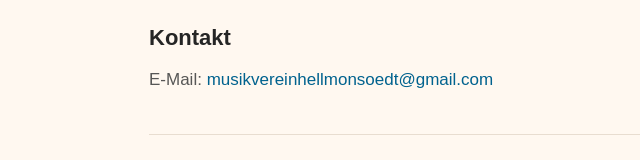
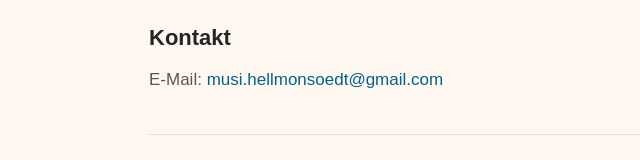
Before and after one commit to alinanie/musikverein, a Next.js app: page /impressum in a window 1280 px wide. Shown: the part 567-727 px from the top of the page, without its empty margins (131-771 px from the left). Built offline with nearby package versions, Linux system fonts and the light colour scheme; a web font is replaced by a local one.

Commit message:
Ändere Kontakt-E-Mail im Impressum
- Alte E-Mail: musikvereinhellmonsoedt@gmail.com
- Neue E-Mail: musi.hellmonsoedt@gmail.com

Co-Authored-By: Claude Haiku 4.5 <noreply@anthropic.com>

```diff
--- a/app/impressum/page.tsx
+++ b/app/impressum/page.tsx
@@ -46,8 +46,8 @@ export default function Impressum() {
             <h2 className="text-[22px] font-bold mb-3 font-[family-name:var(--font-palanquin)]">Kontakt</h2>
             <p className="text-[17px] leading-relaxed text-[#575756]">
               E-Mail:{" "}
-              <a href="mailto:musikvereinhellmonsoedt@gmail.com" className="text-[#00628e] hover:underline">
-                musikvereinhellmonsoedt@gmail.com
+              <a href="mailto:musi.hellmonsoedt@gmail.com" className="text-[#00628e] hover:underline">
+                musi.hellmonsoedt@gmail.com
               </a>
             </p>
           </section>
```
